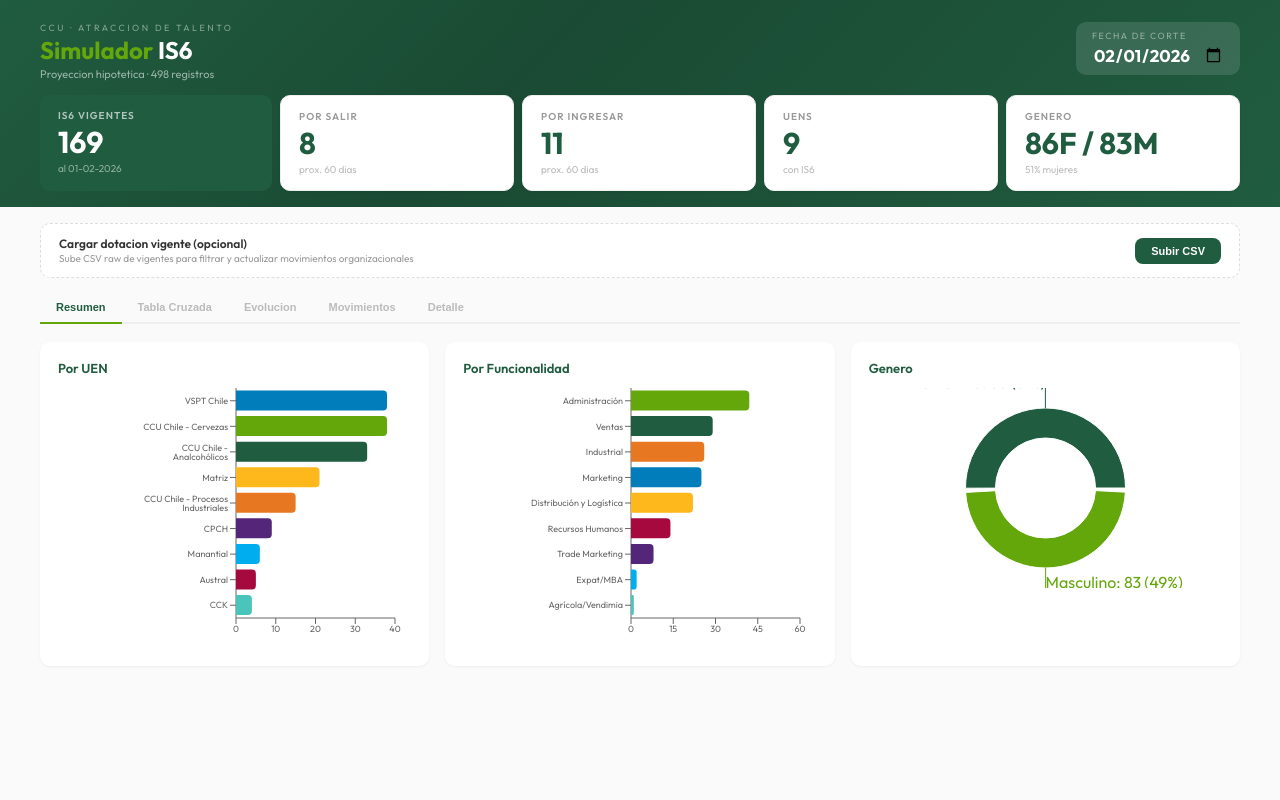
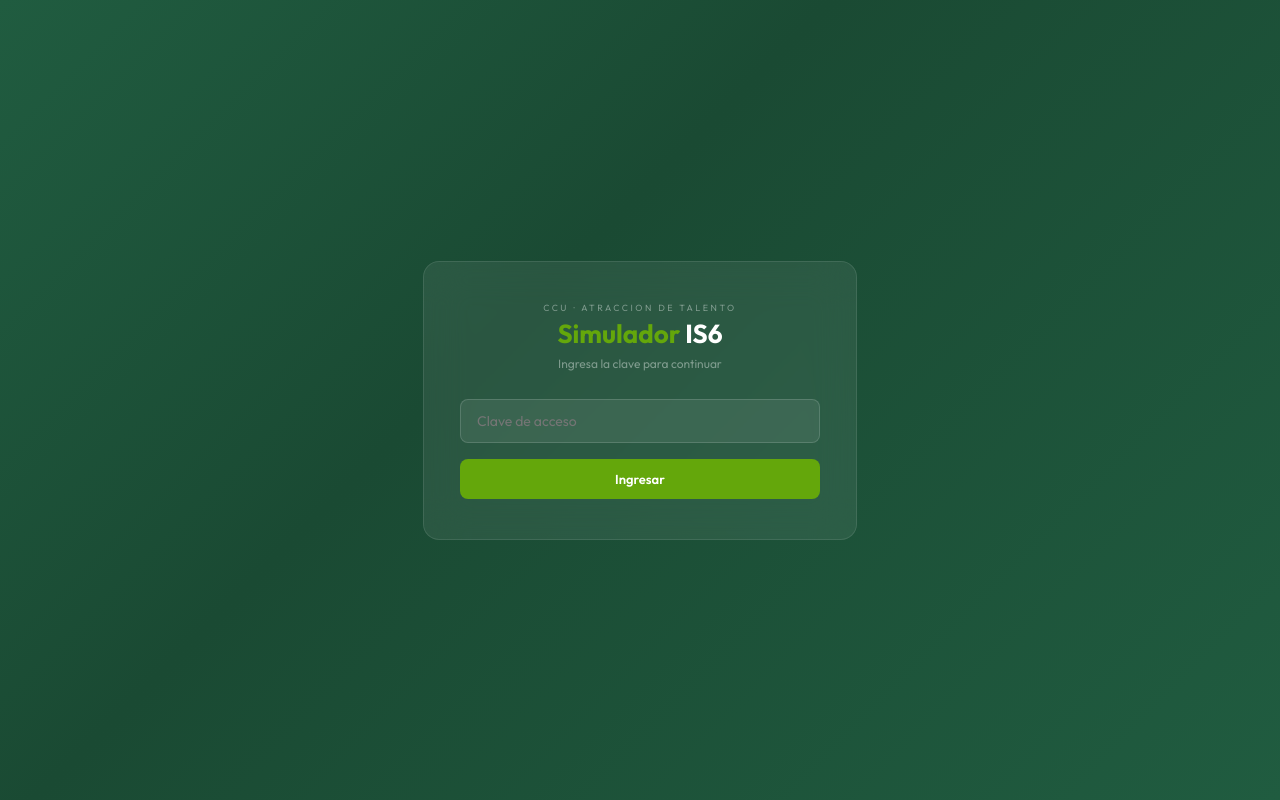
Before and after one commit to Donixar/simulador-is6, a React (Vite) app: page / in a window 1280 px wide. Built offline with nearby package versions, Linux system fonts and the light colour scheme.

Commit message:
Agregar pantalla de login

```diff
--- a/package.json
+++ b/package.json
@@ -3,7 +3,7 @@
   "version": "1.0.0",
   "private": true,
   "type": "module",
-  "homepage": "https://Donixar.github.io/simulador-is6",
+  "homepage": "https://TU_USUARIO.github.io/simulador-is6",
   "scripts": {
     "dev": "vite",
     "build": "vite build",
--- a/src/App.jsx
+++ b/src/App.jsx
@@ -227,7 +227,56 @@ function TabDetalle({ vig, sd, actData, totH }) {
   );
 }
 
+const HASH = "a3c2f8d1e9"; // hashed version of password
+function hashPw(pw) {
+  let h = 0;
+  for (let i = 0; i < pw.length; i++) { h = ((h << 5) - h + pw.charCodeAt(i)) | 0; }
+  return Math.abs(h).toString(16).slice(0, 10);
+}
+// Password: CCU_IS6_2026
+const VALID = hashPw("CCU_IS6_2026");
+
+function LoginScreen({ onAuth }) {
+  const [pw, setPw] = useState("");
+  const [err, setErr] = useState(false);
+  const [shake, setShake] = useState(false);
+  const submit = () => {
+    if (hashPw(pw) === VALID) { onAuth(); }
+    else { setErr(true); setShake(true); setTimeout(() => setShake(false), 500); }
+  };
+  return (
+    <div style={{ minHeight: "100vh", background: "linear-gradient(135deg, #205C40, #1a4a33 40%, #205C40)", display: "flex", alignItems: "center", justifyContent: "center", fontFamily: "'Outfit', -apple-system, sans-serif" }}>
+      <link href="https://fonts.googleapis.com/css2?family=Outfit:wght@400;500;600;700&display=swap" rel="stylesheet" />
+      <div style={{ background: "rgba(255,255,255,0.07)", backdropFilter: "blur(20px)", borderRadius: 16, padding: "40px 36px", width: 360, textAlign: "center", border: "1px solid rgba(255,255,255,0.1)", animation: shake ? "shake 0.4s ease" : "none" }}>
+        <style>{`@keyframes shake { 0%,100%{transform:translateX(0)} 20%,60%{transform:translateX(-8px)} 40%,80%{transform:translateX(8px)} }`}</style>
+        <div style={{ fontSize: 9, letterSpacing: 2.5, textTransform: "uppercase", color: "rgba(255,255,255,0.4)", marginBottom: 4 }}>CCU · Atraccion de Talento</div>
+        <h1 style={{ margin: "0 0 6px", fontSize: 26, fontWeight: 700, color: "#fff" }}><span style={{ color: "#64A70B" }}>Simulador</span> IS6</h1>
+        <p style={{ color: "rgba(255,255,255,0.4)", fontSize: 12, margin: "0 0 28px" }}>Ingresa la clave para continuar</p>
+        <input
+          type="password"
+          value={pw}
+          onChange={e => { setPw(e.target.value); setErr(false); }}
+          onKeyDown={e => e.key === "Enter" && submit()}
+          placeholder="Clave de acceso"
+          style={{
+            width: "100%", padding: "12px 16px", fontSize: 14, borderRadius: 8, border: err ? "1.5px solid #A6093D" : "1.5px solid rgba(255,255,255,0.15)",
+            background: "rgba(255,255,255,0.08)", color: "#fff", outline: "none", boxSizing: "border-box", fontFamily: "'Outfit', sans-serif",
+            transition: "border 0.2s",
+          }}
+        />
+        {err && <div style={{ color: "#FB8281", fontSize: 11, marginTop: 8 }}>Clave incorrecta</div>}
+        <button onClick={submit} style={{
+          width: "100%", padding: "12px", fontSize: 13, fontWeight: 600, borderRadius: 8, border: "none",
+          background: "#64A70B", color: "#fff", cursor: "pointer", marginTop: 16, fontFamily: "'Outfit', sans-serif",
+          transition: "background 0.2s",
+        }}>Ingresar</button>
+      </div>
+    </div>
+  );
+}
+
 export default function App() {
+  const [auth, setAuth] = useState(false);
   const [dateStr, setDateStr] = useState("2026-02-01");
   const [actData, setActData] = useState(null);
   const [upInfo, setUpInfo] = useState(null);
@@ -262,6 +311,8 @@ export default function App() {
   };
 
   const tabs = [{ id: "resumen", l: "Resumen" }, { id: "cross", l: "Tabla Cruzada" }, { id: "evolution", l: "Evolucion" }, { id: "movimientos", l: "Movimientos" }, { id: "detalle", l: "Detalle" }];
+
+  if (!auth) return <LoginScreen onAuth={() => setAuth(true)} />;
 
   return (
     <div style={{ fontFamily: "'Outfit',-apple-system,sans-serif", background: "#FAFAFA", minHeight: "100vh", color: "#212121" }}>
```
